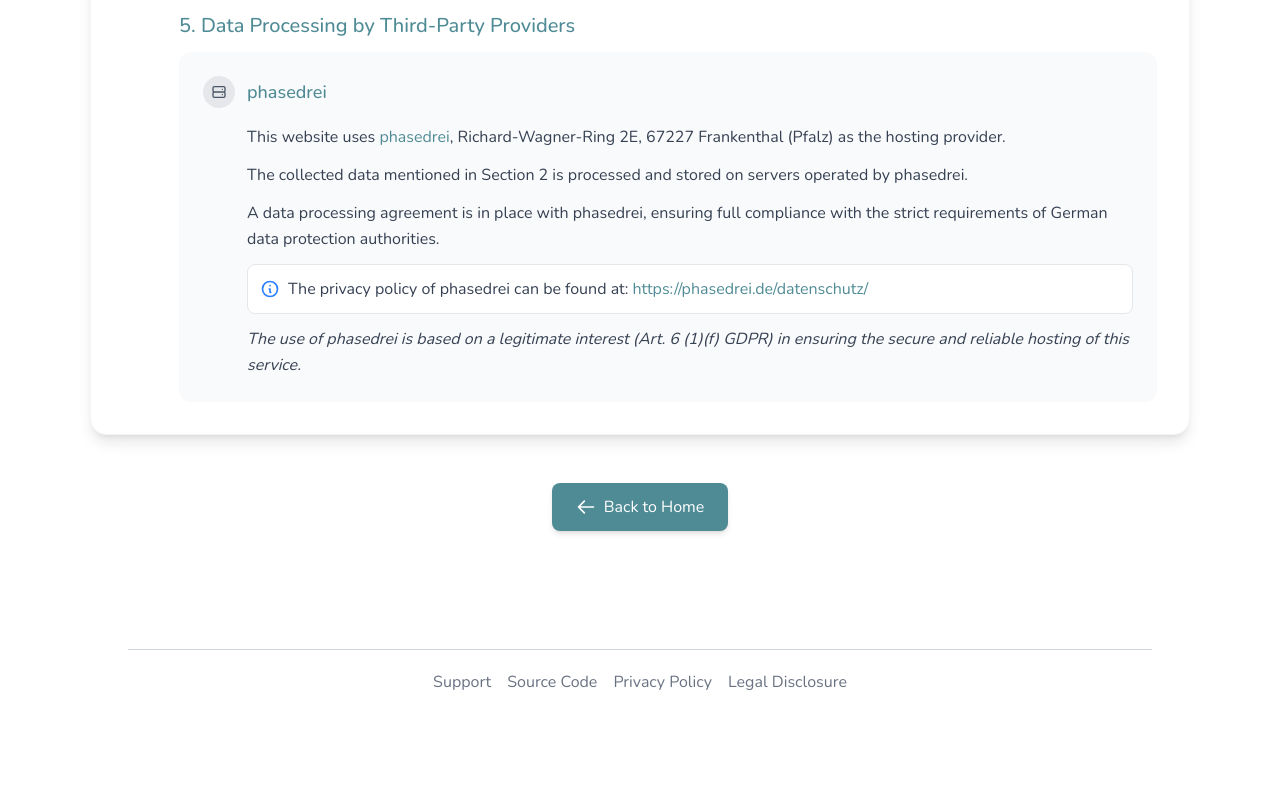
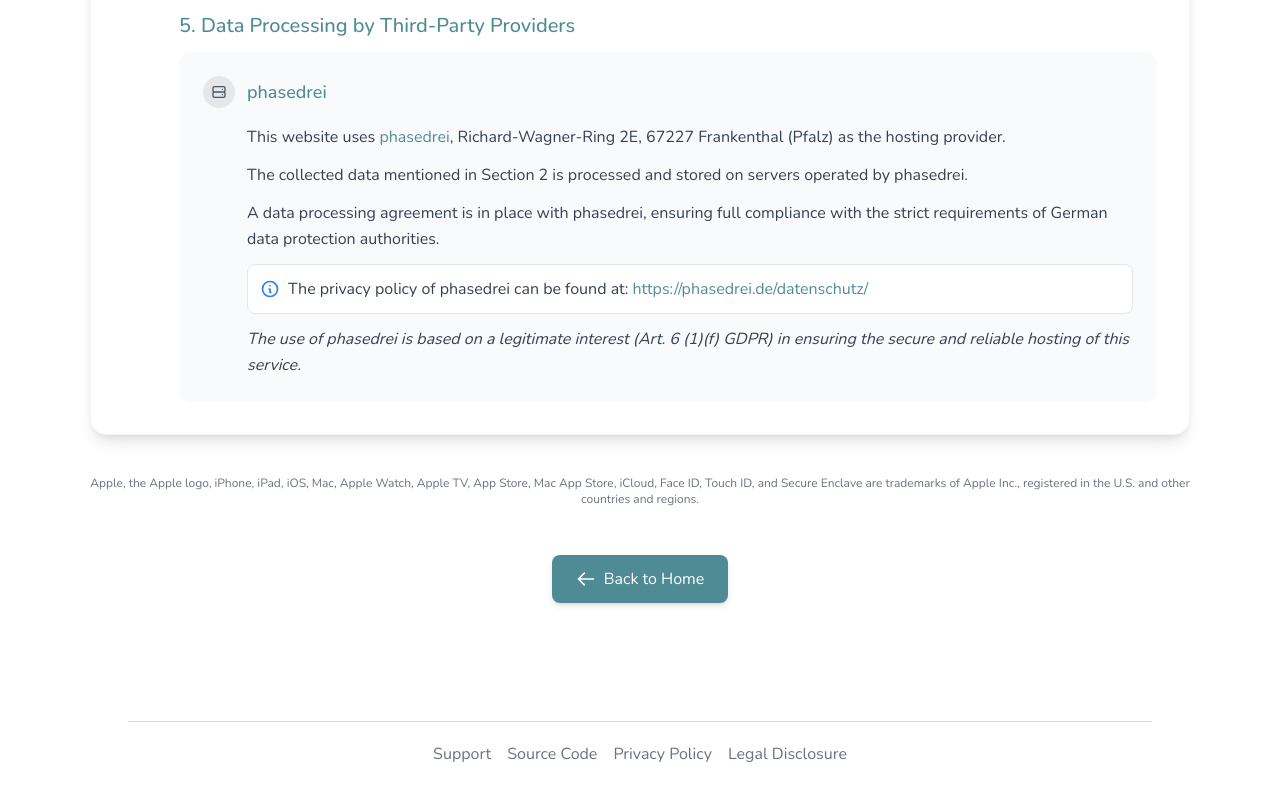
Before and after one commit to yodalived/Relationship-Menu, a Next.js app: page /privacy-policy in a window 1280 px wide. Shown: the part 4496-5296 px from the top of the page. Before the commit the page ends 5224 px from the top, so only its background shows below. Built offline with nearby package versions, Linux system fonts and the light colour scheme.

Commit message:
Added Apple trademark info the the privacy policy page

```diff
--- a/app/privacy-policy/page.tsx
+++ b/app/privacy-policy/page.tsx
@@ -431,6 +431,14 @@
         </div>
       </div>
 
+
+      {/* Apple trademark credit (very small) */}
+      <div className="mt-2 text-center">
+        <p className="text-[10px] sm:text-xs text-gray-500 dark:text-gray-400">
+          Apple, the Apple logo, iPhone, iPad, iOS, Mac, Apple Watch, Apple TV, App Store, Mac App Store, iCloud, Face ID, Touch ID, and Secure Enclave are trademarks of Apple Inc., registered in the U.S. and other countries and regions.
+        </p>
+      </div>
+
       <div className="text-center mt-8 sm:mt-12 mb-8">
         <Link
           href="/"
```
